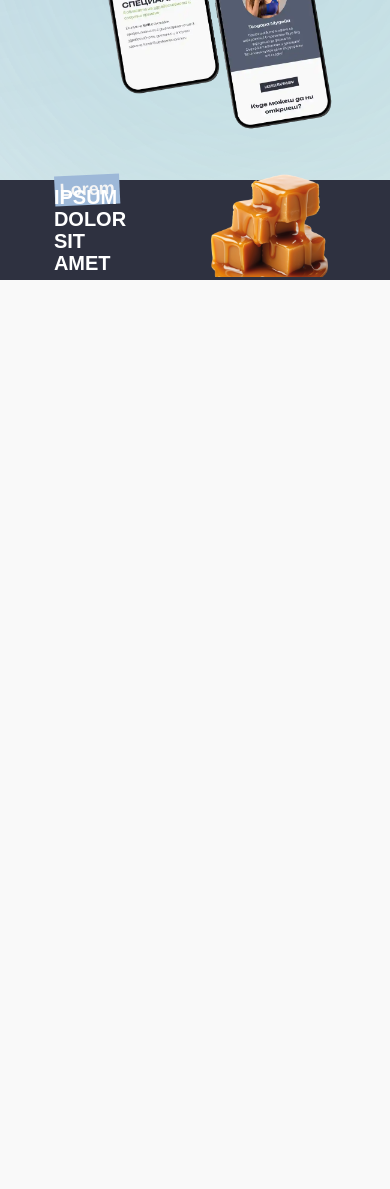
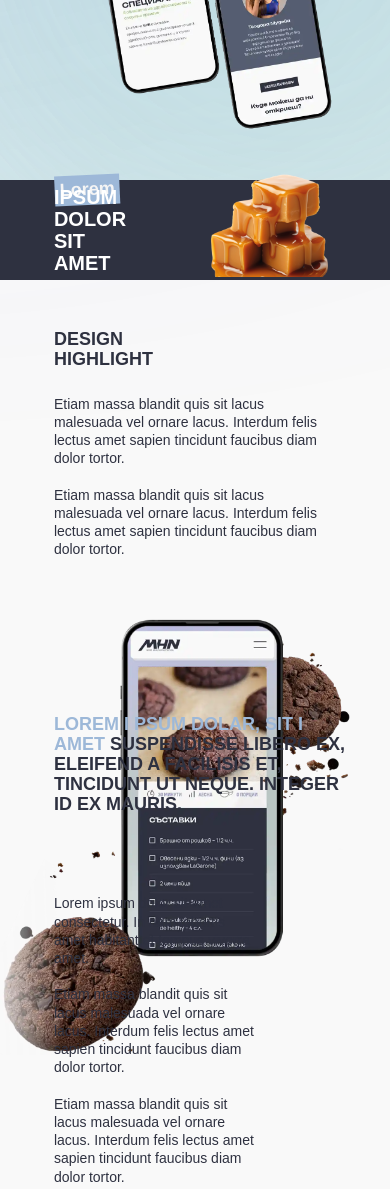
Before and after one commit to MustafaDzh/MHN-Case, a website: page index.html in a window 390 px wide. Shown: the part 8804-9993 px from the top of the page. Before the commit the page ends 9084 px from the top, so only its background shows below. Drawn offline with nearby package versions, Linux system fonts and the light colour scheme; a web font is replaced by a local one.

Commit message:
highlights

```diff
--- a/index.html
+++ b/index.html
@@ -1671,6 +1671,43 @@
             <div class="section_mobile-firstBlur firstBlur"></div>
             <div class="section_mobile-secondBlur secondBlur"></div>
         </section>
+
+        <section class="section_highlights">
+            <div class="section_highlights-wrapper">
+                <div class="section_highlights-wrapper--firstPhoto">
+                    <img src="./images/cookie.webp" alt="">
+                </div>
+                <div class="section_highlights-wrapper--secondPhoto">
+                    <img src="./images/phone.webp" alt="">
+                </div>
+                <div class="section_highlights-wrapper--content section">
+                    <div class="section_highlights-wrapper--content_top">
+                        <div class="section_highlights-wrapper--content_top-title">
+                            <div class="title unbounded-600">Design <br> Highlight</div>
+                            <div class="desc unbounded-300">
+                                Etiam massa blandit quis sit lacus malesuada vel ornare lacus. Interdum felis lectus amet sapien tincidunt faucibus diam dolor tortor.
+                                <br><br>
+                                Etiam massa blandit quis sit lacus malesuada vel ornare lacus. Interdum felis lectus amet sapien tincidunt faucibus diam dolor tortor.
+                            </div>
+                        </div>
+                    </div>
+                    <div class="section_highlights-wrapper--content_bottom">
+                        <div class="section_highlights-wrapper--content_bottom-text">
+                            <div class="title unbounded-600">
+                               <span>Lorem i psum dolar, sit i amet</span> Suspendisse libero ex, eleifend a facilisis et, tincidunt ut neque. Integer id ex mauris.
+                            </div>
+                            <div class="unbounded-300 desc">
+                                Lorem ipsum dolor sit amet consectetur. In nam lobortis amet habitant et tempus viverra amet. <br><br>
+                                Etiam massa blandit quis sit lacus malesuada vel ornare lacus. Interdum felis lectus amet sapien tincidunt faucibus diam dolor tortor. <br><br>
+                                Etiam massa blandit quis sit lacus malesuada vel ornare lacus. Interdum felis lectus amet sapien tincidunt faucibus diam dolor tortor.
+                            </div>
+                        </div>
+                    </div>
+                </div>
+            </div>
+            <div class="section_highlights-firstBlur firstBlur"></div>
+            <div class="section_highlights-secondBlur secondBlur"></div>
+        </section>
     </main>
 
     <script type="module" src="./js/index.js"></script>
--- /dev/null
+++ b/scss/highlights.module.scss
@@ -0,0 +1,165 @@
+.section_highlights {
+    padding-top: 97px;
+    position: relative;
+
+    @media screen and (max-width:1024px) {
+        padding-top: 120px;
+    }
+
+    @media screen and (max-width:768px) {
+        padding-top: 80px;
+    }
+
+    @media screen and (max-width:480px) {
+        padding-top: 50px;
+    }
+
+    &-wrapper {
+        position: relative;
+        height: 170vh;
+        z-index: 2;
+
+        &--content {
+            display: flex;
+            flex-direction: column;
+            justify-content: space-between;
+            height: 160vh;
+
+            @media screen and (max-width:1024px) {
+                height: 105vh;
+            }
+
+            @media screen and (max-width:480px) {
+                height: 120vh;
+            }
+
+            &_top {
+                display: flex;
+                justify-content: flex-end;
+
+                &-title {
+                    display: flex;
+                    flex-direction: column;
+                    gap: 25px;
+                    width: 455px;
+                }
+            }
+
+            &_bottom {
+
+                &-text {
+                    display: flex;
+                    flex-direction: column;
+                    gap: 80px;
+
+                    .title {
+                        span {
+                            color: #9DB8D8;
+                        }
+                    }
+                    .desc{
+                        width: 68%;
+                    }
+                }
+
+                width: 50%;
+
+                @media screen and (max-width:1024px) {
+                    width: 400px;
+                }
+
+                @media screen and (max-width:768px) {
+                    width: 300px;
+                }
+
+                @media screen and (max-width:1024px) {
+                    display: flex;
+                    align-items: center;
+                    justify-content: center;
+                    height: 100%;
+                }
+            }
+        }
+
+        &--firstPhoto {
+            position: absolute;
+            top: 0%;
+            left: 0;
+            width: 100%;
+            height: 100%;
+
+            @media screen and (max-width:1024px) {
+                top: 20%;
+            }
+
+            img {
+                @media screen and (max-width:1440px) {
+                    width: 672px;
+                }
+
+                @media screen and (max-width:1280px) {
+                    width: 600px;
+                }
+
+                @media screen and (max-width:1024px) {
+                    width: 406px;
+                }
+
+                @media screen and (max-width:768px) {
+                    width: 350px;
+                }
+
+                @media screen and (max-width:480px) {
+                    width: 350px;
+                }
+
+            }
+        }
+
+        &--secondPhoto {
+            position: absolute;
+            bottom: 0%;
+            right: 0;
+
+            img {
+                @media screen and (max-width:1440px) {
+                    width: 766px;
+                }
+
+                @media screen and (max-width:1280px) {
+                    width: 694px;
+                }
+
+                @media screen and (max-width:1024px) {
+                    width: 500px;
+                }
+
+                @media screen and (max-width:768px) {
+                    width: 444px;
+                }
+
+                @media screen and (max-width:480px) {
+                    width: 300px;
+                }
+            }
+        }
+    }
+
+    // &-firstBlur {
+    //     top: 15%;
+    //     right: 25%;
+    //     width: 464px;
+    //     height: 464px;
+    //     opacity: 0.8;
+    //     background: #E48049;
+    // }
+
+    // &-secondBlur {
+    //     top: 50%;
+    //     right: 10%;
+    //     width: 973.708px;
+    //     height: 916.063px;
+    //     opacity: 0.5;
+    //     background: #3A3ADF;
+    // }
+}
--- a/scss/styles.module.scss
+++ b/scss/styles.module.scss
@@ -5,6 +5,7 @@
 @import "./sitemap.module.scss";
 @import "./desktop.module.scss";
 @import "./mobile.module.scss";
+@import "./highlights.module.scss";
 
 * {
     padding: 0;
```
Also changed, not shown: css/highlights.module.css (added), css/styles.module.css, images/cookie.webp (added), images/phone.webp (added), 2 other files.
